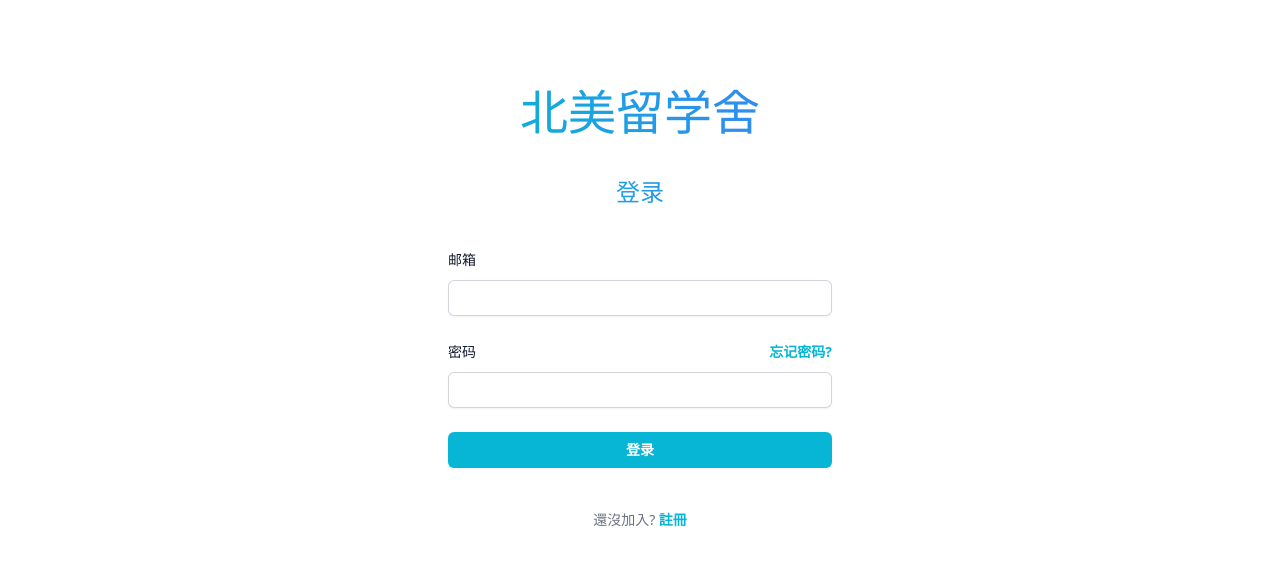
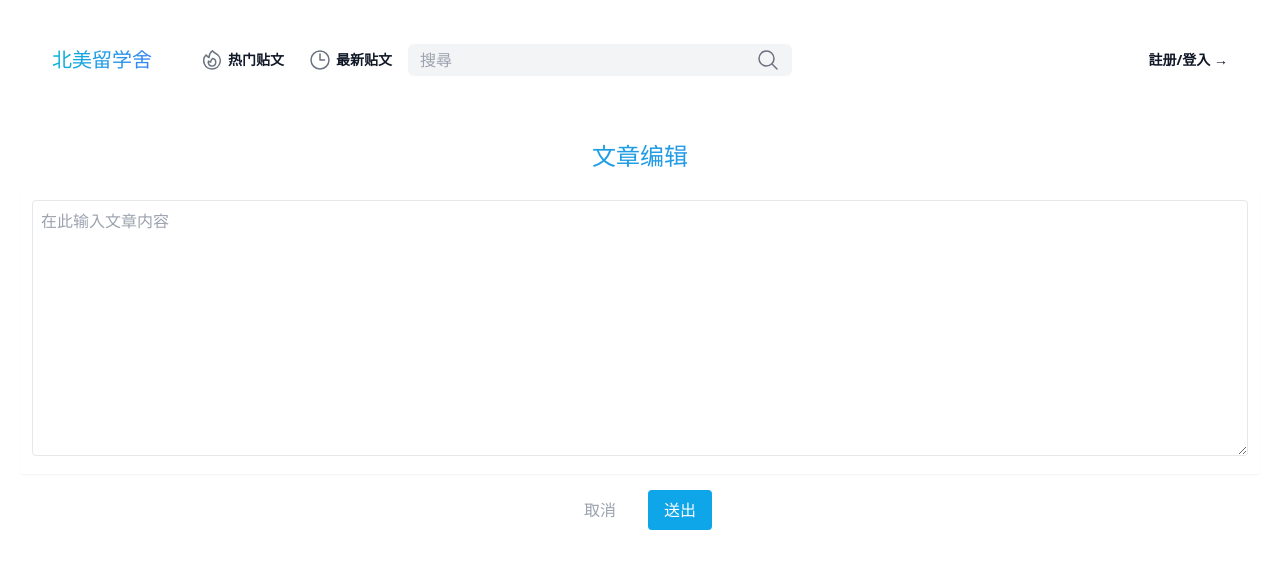
Before and after one commit to ferranschen/LiuxueClub, a React (Create React App) app: page / in a window 1280 px wide. Shown: the top 568 px of the page. Built offline with nearby package versions, Linux system fonts and the light colour scheme.

Commit message:
add 404 page and editor page

```diff
--- /dev/null
+++ b/src/App.css
@@ -0,0 +1,5 @@
+/* Set the height of the editor */
+.custom-editor {
+  height: 30rem; /* Adjust the height as needed */
+  /* Add any other custom styles here */
+}
--- a/src/App.js
+++ b/src/App.js
@@ -1,10 +1,15 @@
+import './App.css';
 import Home from "./pages/home";
 import Login from "./pages/login";
+import ErrorPage from "./pages/404";
+import TextEditor from "./pages/textEditor";
 function App() {
   return (
     <>
       {/* <Home /> */}
-      <Login />
+      {/* <Login /> */}
+      {/* <ErrorPage /> */}
+      <TextEditor />
     </>
 
   );
--- a/src/pages/404.js
+++ b/src/pages/404.js
@@ -1,11 +1,22 @@
-
-function ErrorPage() {
+export default function ErrorPage() {
     return (
         <>
-            <h1>404</h1>
+
+            <main className="grid min-h-full place-items-center bg-white px-6 py-24 sm:py-32 lg:px-8">
+                <div className="text-center">
+                    <p className="text-base font-semibold text-sky-600">404</p>
+                    <h1 className="mt-4 text-3xl font-bold tracking-tight text-gray-900 sm:text-5xl">页面未找到</h1>
+                    <p className="mt-6 text-base leading-7 text-gray-600">抱歉，我们找不到您正在寻找的页面。😿😿</p>
+                    <div className="mt-10 flex items-center justify-center gap-x-6">
+                        <a
+                            href="#"
+                            className="rounded-md bg-sky-600 px-3.5 py-2.5 text-sm font-semibold text-white shadow-sm hover:bg-sky-500 focus-visible:outline focus-visible:outline-2 focus-visible:outline-offset-2 focus-visible:outline-sky-600"
+                        >
+                            返回首页
+                        </a>
+                    </div>
+                </div>
+            </main>
         </>
-
-    );
+    )
 }
-
-export default ErrorPage;
--- a/src/pages/login.js
+++ b/src/pages/login.js
@@ -28,7 +28,7 @@ export default function Login() {
                     <div href="#" className="mt-10 text-center text-5xl text-transparent bg-gradient-to-r from-cyan-500 to-blue-500  bg-clip-text transition duration-300 transform hover:scale-110">
                         北美留学舍
                     </div>
-                    <h2 className="mt-10 text-center text-2xl   text-transparent bg-gradient-to-r from-cyan-500 to-blue-500  bg-clip-text transition duration-300 transform hover:scale-110">
+                    <h2 className="mt-10 text-center text-2xl   text-transparent bg-gradient-to-r from-cyan-500 to-blue-400  bg-clip-text transition duration-300 transform hover:scale-110">
                         登录
                     </h2>
                 </div>
@@ -57,7 +57,7 @@ export default function Login() {
                                     密码
                                 </label>
                                 <div className="text-sm">
-                                    <a href="#" className="font-semibold text-cyan-500 hover:text-cyan-400">
+                                    <a href="#" className="font-semibold text-sky-500 hover:text-sky-400">
                                         忘记密码?
                                     </a>
                                 </div>
@@ -77,7 +77,7 @@ export default function Login() {
                         <div>
                             <button
                                 type="submit"
-                                className="flex w-full justify-center rounded-md bg-cyan-500 px-3 py-1.5 text-sm font-semibold leading-6 text-white shadow-sm hover:bg-cyan-400 focus-visible:outline focus-visible:outline-2 focus-visible:outline-offset-2 focus-visible:outline-indigo-600"
+                                className="flex w-full justify-center rounded-md bg-sky-500 px-3 py-1.5 text-sm font-semibold leading-6 text-white shadow-sm hover:bg-sky-400 focus-visible:outline focus-visible:outline-2 focus-visible:outline-offset-2 focus-visible:outline-indigo-600"
                             >
                                 登录
                             </button>
@@ -86,7 +86,7 @@ export default function Login() {
 
                     <p className="mt-10 text-center text-sm text-gray-500">
                        還沒加入?{' '}
-                        <a href="#" className="font-semibold leading-6 text-cyan-500 hover:text-cyan-400">
+                        <a href="#" className="font-semibold leading-6 text-sky-500 hover:text-sky-400">
                             註冊
                         </a>
                     </p>
--- /dev/null
+++ b/src/pages/textEditor.js
@@ -0,0 +1,45 @@
+import React, { useState } from 'react';
+import Header from '../components/header';
+
+function TextEditor() {
+    const [editorText, setEditorText] = useState('');
+
+    const handleChange = (e) => {
+        setEditorText(e.target.value);
+    };
+
+    return (
+        <div className='container mx-auto p-5'>
+            <Header />
+            <div className='mx-auto mt-10'>
+                <h2 className="text-2xl text-center  mb-4 text-transparent bg-clip-text bg-gradient-to-r from-cyan-500 to-blue-500">
+                    文章编辑
+                </h2>
+                <div className='bg-white shadow-sm rounded px-3 pt-3 pb-3 mb-4'>
+                    <textarea
+                        className="mx-auto w-full h-64 p-2 border rounded focus:outline-none focus:shadow-outline"
+                        value={editorText}
+                        onChange={handleChange}
+                        placeholder='在此输入文章内容'
+                    />
+                </div>
+                <div className="flex justify-center space-x-4 mt-4">
+                    <button
+                        className=" text-gray-400 py-2 px-4 rounded font-normal hover:bg-gray-100 focus:outline-none focus:shadow-outline"
+                        onClick={() => setEditorText('')} // 清空编辑器
+                    >
+                        取消
+                    </button>
+                    <button
+                        className="bg-sky-500 hover:bg-sky-700 text-white py-2 px-4 rounded focus:outline-none focus:shadow-outline"
+                        onClick={() => console.log(editorText)} // 这里可以替换为您要进行的保存操作
+                    >
+                        送出
+                    </button>
+                </div>
+            </div>
+        </div>
+    );
+}
+
+export default TextEditor;
```
